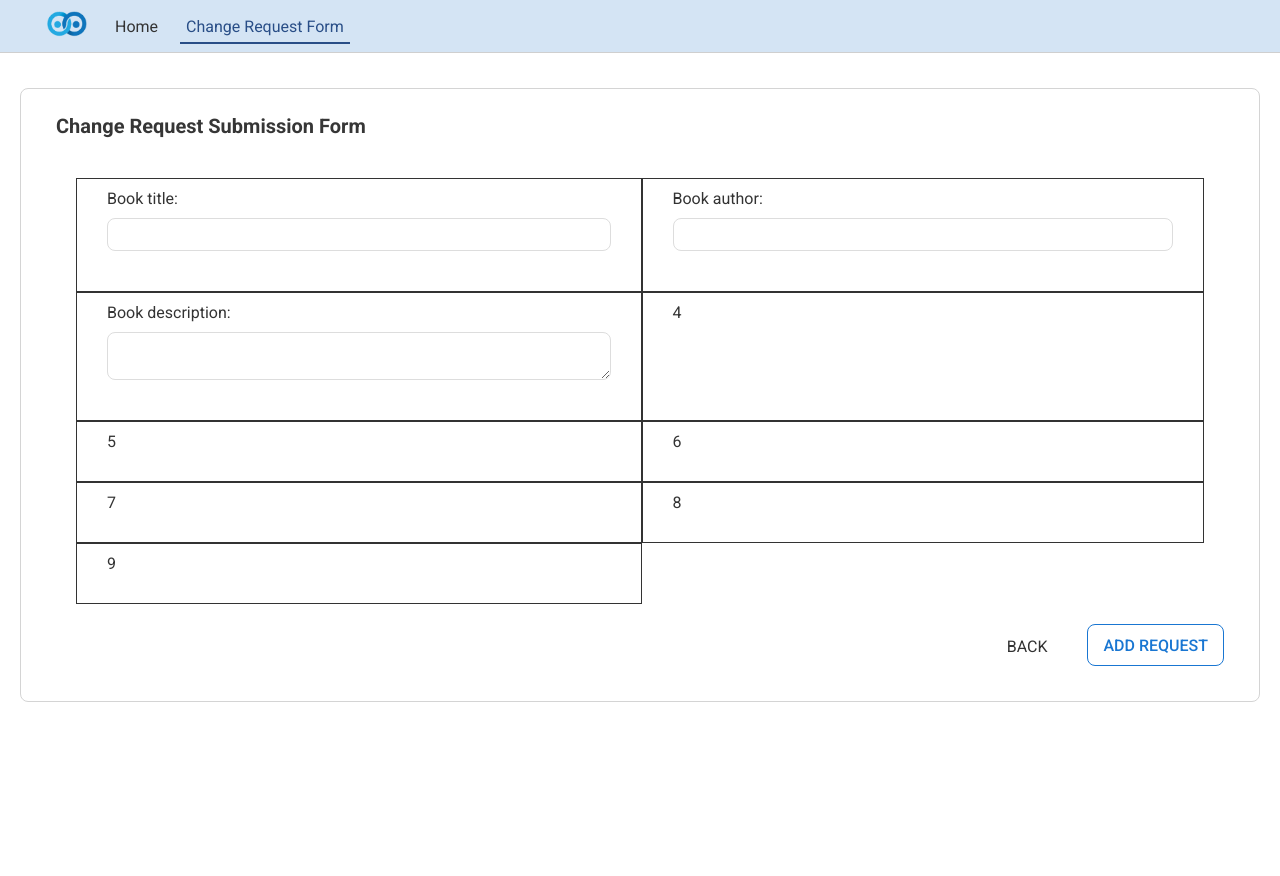
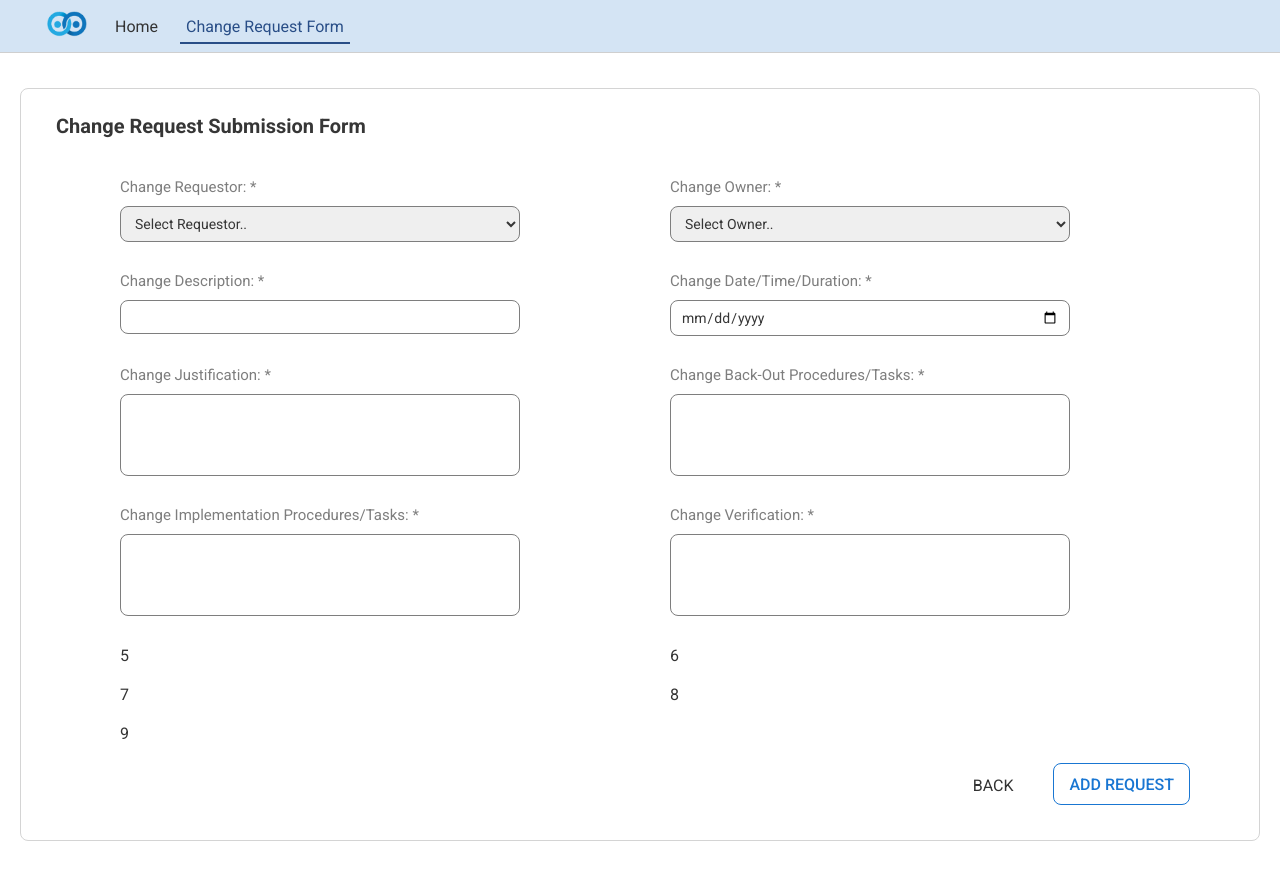
Before and after one commit to Pinetart/Doodle-Projects, a React (Create React App) app: page /createbook in a window 1280 px wide. Before the commit the page ends 800 px from the top, so only its background shows below. Built offline with nearby package versions, Linux system fonts and the light colour scheme; data requests are answered from the project's data file.

Commit message:
Section 1 & 2 of Form

```diff
--- a/data/db.json
+++ b/data/db.json
@@ -37,12 +37,6 @@
       "urgency": "Normal",
       "verification": "Lorem ipsum dolor sit amet, consectetur ut, faucibus gravida augue.",
       "status": "open"
-    },
-    {
-      "title": "sss",
-      "author": "sss",
-      "description": "sss",
-      "id": 3
     }
   ]
 }
--- a/src/Pages/create/CreateRequest.css
+++ b/src/Pages/create/CreateRequest.css
@@ -8,6 +8,12 @@
 .create label {
   text-align: left;
   display: block;
+  color: #7e7e7e;
+  font-size: 15px;
+}
+.create form {
+  max-width: 1100px;
+  margin: 0 auto;
 }
 .create h1 {
   font-size: 20px;
@@ -16,17 +22,22 @@
   text-align: left;
 }
 .create input,
-.create textarea {
-  width: 100%;
+.create textarea,
+.create select {
+  width: 400px;
   padding: 8px 10px;
   margin: 10px 0;
-  border: 1px solid #ddd;
+  border: 1px solid #7e7e7e;
+  font-size: 14px;
+  color: #363636;
   border-radius: 8px;
   box-sizing: border-box;
   display: block;
+  resize: none;
 }
 .create textarea:focus,
-.create input:focus {
+.create input:focus,
+.create select:focus {
   outline: solid 1.8px #1976d2;
 }
 .create .buttons {
@@ -54,12 +65,11 @@
 }
 .grid-container {
   display: grid;
-  grid-template-columns: auto auto;
-  padding: 10px 20px;
+  grid-template-columns: 50% 50%;
 }
 .grid-item {
-  border: 1px solid rgba(0, 0, 0, 0.8);
-  padding: 10px 30px 30px;
+  border: 0;
+  padding: 10px 30px;
   text-align: left;
 }
 .create .buttons .back {
--- a/src/Pages/create/CreateRequest.js
+++ b/src/Pages/create/CreateRequest.js
@@ -5,10 +5,20 @@ import useFetch from "../../Hooks/useFetch";
 import "./CreateRequest.css";
 
 const CreateRequest = () => {
-  const [title, setTitle] = useState("");
-  const [author, setAuthor] = useState("");
+  const [requestor, setRequestor] = useState("");
+  const [owner, setOwner] = useState("");
   const [description, setDescription] = useState("");
-  const [isLoading, setIsloading] = useState(false);
+  const [justification, setjustification] = useState("");
+  const [bimpact, setBimpact] = useState("");
+  const [date, setDate] = useState(new Date());
+  const [implementation, setImplementation] = useState("");
+  const [backout, setBackout] = useState("");
+  const [risk, setRisk] = useState("");
+  const [cimpact, setCimpact] = useState("");
+  const [urgency, setUrgency] = useState("");
+  const [verification, setVerification] = useState("");
+
+  const [buttonLoading, setButtonLoading] = useState(false);
   const {
     data: requests,
     error,
@@ -21,14 +31,27 @@ const CreateRequest = () => {
 
   const handleSubmit = (e) => {
     e.preventDefault();
-    setIsloading(true);
-    const request = { title, author, description };
+    setButtonLoading(true);
+    const request = {
+      requestor,
+      owner,
+      description,
+      justification,
+      bimpact,
+      date,
+      implementation,
+      backout,
+      risk,
+      cimpact,
+      urgency,
+      verification,
+    };
     fetch(`http://localhost:8000/requests`, {
       method: "POST",
       headers: { "Content-Type": "application/json" },
       body: JSON.stringify(request),
     }).then(() => {
-      setIsloading(false);
+      setButtonLoading(false);
       history.push("/");
     });
   };
@@ -43,32 +66,88 @@ const CreateRequest = () => {
         <form onSubmit={handleSubmit}>
           <div className="grid-container">
             <div className="grid-item">
-              <label>Book title:</label>
+              <label>Change Requestor: *</label>
+              <select
+                required
+                value={requestor}
+                onChange={(e) => setRequestor(e.target.value)}
+              >
+                <option value={""} hidden disabled>
+                  Select Requestor..
+                </option>
+                {users.map((user) => (
+                  <option value={user}>{user}</option>
+                ))}
+              </select>
+            </div>
+            <div className="grid-item">
+              <label>Change Owner: *</label>
+              <select
+                required
+                value={owner}
+                onChange={(e) => setOwner(e.target.value)}
+              >
+                <option value={""} hidden disabled>
+                  Select Owner..
+                </option>
+                {users.map((user) => (
+                  <option value={user}>{user}</option>
+                ))}
+              </select>
+            </div>
+            <div className="grid-item">
+              <label>Change Description: *</label>
               <input
-                type="text"
-                value={title}
                 required
-                onChange={(e) => setTitle(e.target.value)}
+                value={description}
+                onChange={(e) => setDescription(e.target.value)}
               ></input>
             </div>
             <div className="grid-item">
-              <label>Book author:</label>
+              <label>Change Date/Time/Duration: *</label>
               <input
-                type="text"
-                value={author}
+                type="date"
                 required
-                onChange={(e) => setAuthor(e.target.value)}
+                value={date}
+                onChange={(e) => setDate(e.target.value)}
               ></input>
             </div>
             <div className="grid-item">
-              <label>Book description:</label>
+              <label>Change Justification: *</label>
               <textarea
                 required
-                value={description}
-                onChange={(e) => setDescription(e.target.value)}
+                value={justification}
+                rows="4"
+                onChange={(e) => setjustification(e.target.value)}
               ></textarea>
             </div>
-            <div className="grid-item">4</div>
+            <div className="grid-item">
+              <label>Change Back-Out Procedures/Tasks: *</label>
+              <textarea
+                required
+                value={backout}
+                rows="4"
+                onChange={(e) => setBackout(e.target.value)}
+              ></textarea>
+            </div>
+            <div className="grid-item">
+              <label>Change Implementation Procedures/Tasks: *</label>
+              <textarea
+                required
+                value={implementation}
+                rows="4"
+                onChange={(e) => setImplementation(e.target.value)}
+              ></textarea>
+            </div>
+            <div className="grid-item">
+              <label>Change Verification: *</label>
+              <textarea
+                required
+                value={verification}
+                rows="4"
+                onChange={(e) => setVerification(e.target.value)}
+              ></textarea>
+            </div>
             <div className="grid-item">5</div>
             <div className="grid-item">6</div>
             <div className="grid-item">7</div>
@@ -79,8 +158,8 @@ const CreateRequest = () => {
             <div className="back">
               <Link to="/">Back</Link>
             </div>
-            {!isLoading && <button>Add Request</button>}
-            {isLoading && (
+            {!buttonLoading && <button>Add Request</button>}
+            {buttonLoading && (
               <button style={{ pointerEvents: "none" }}>
                 Adding Request..
               </button>
```
